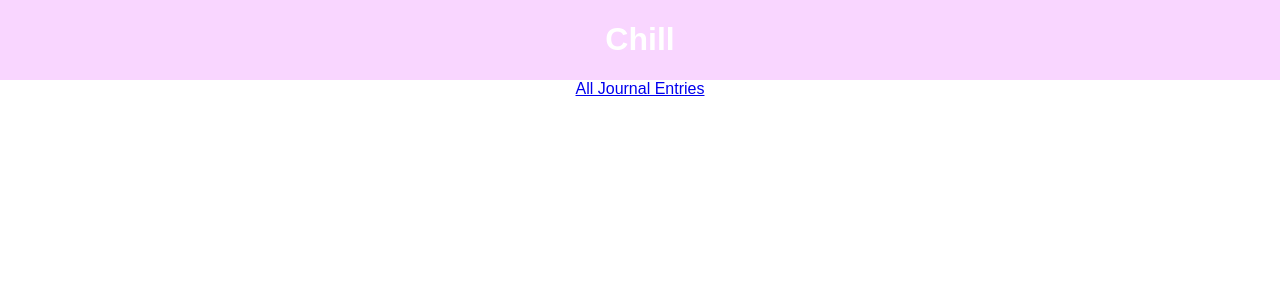
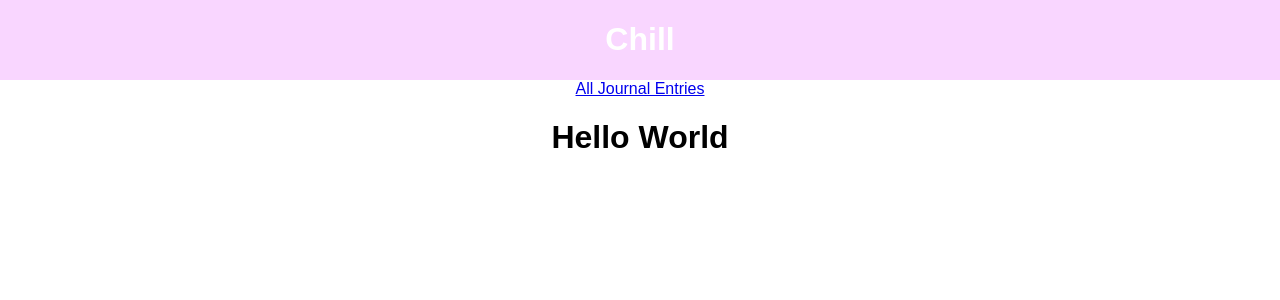
Before and after one commit to crickettcode/Project-IIII-Chill-, a React (Create React App) app in the folder chill_app/client/: page / in a window 1280 px wide. Shown: the top 300 px of the page. Built offline with nearby package versions, Linux system fonts and the light colour scheme.

Commit message:
profilepage

```diff
--- a/chill_app/client/src/App.js
+++ b/chill_app/client/src/App.js
@@ -1,13 +1,15 @@
 import React, { Component } from 'react';
-import { BrowserRouter as Router, Route, Link } from "react-router-dom"
+import { BrowserRouter as Router, Route, Link, Switch } from "react-router-dom"
 import "./App.css"
 import axios from 'axios'
 import NavBar from './components/Navbar'
+import ProfilePage from './components/ProfilePage'
 
 class App extends Component {
   render() {
     return (
       <Router>
+        <Switch>
           <div className="App">
 
             <div>
@@ -20,10 +22,11 @@ class App extends Component {
               </div>
             </div>
 
-          {/* <Route exact path="/" component={ArtistList} />
-          <Route path="/artist/:id" component={Artist} /> */}
+            <Route exact path="/" component={ProfilePage} />
+            {/* <Route path="/artist/:id" component={Artist} /> */}
 
           </div>
+        </Switch>
       </Router>
     );
   }
--- /dev/null
+++ b/chill_app/client/src/components/ProfilePage.js
@@ -0,0 +1,16 @@
+import React, { Component } from 'react'
+// import styled from 'styled-components'
+import { BrowserRouter as Router, Route, Link } from 'react-router-dom'
+// import axios from 'axios'
+
+class ProfilePage extends Component {
+    render() {
+        return (
+            <div>
+                <h1>Hello World </h1>
+            </div>
+        );
+    }
+}
+
+export default ProfilePage;
```
Lines whose indentation alone changed are shown as unchanged.
